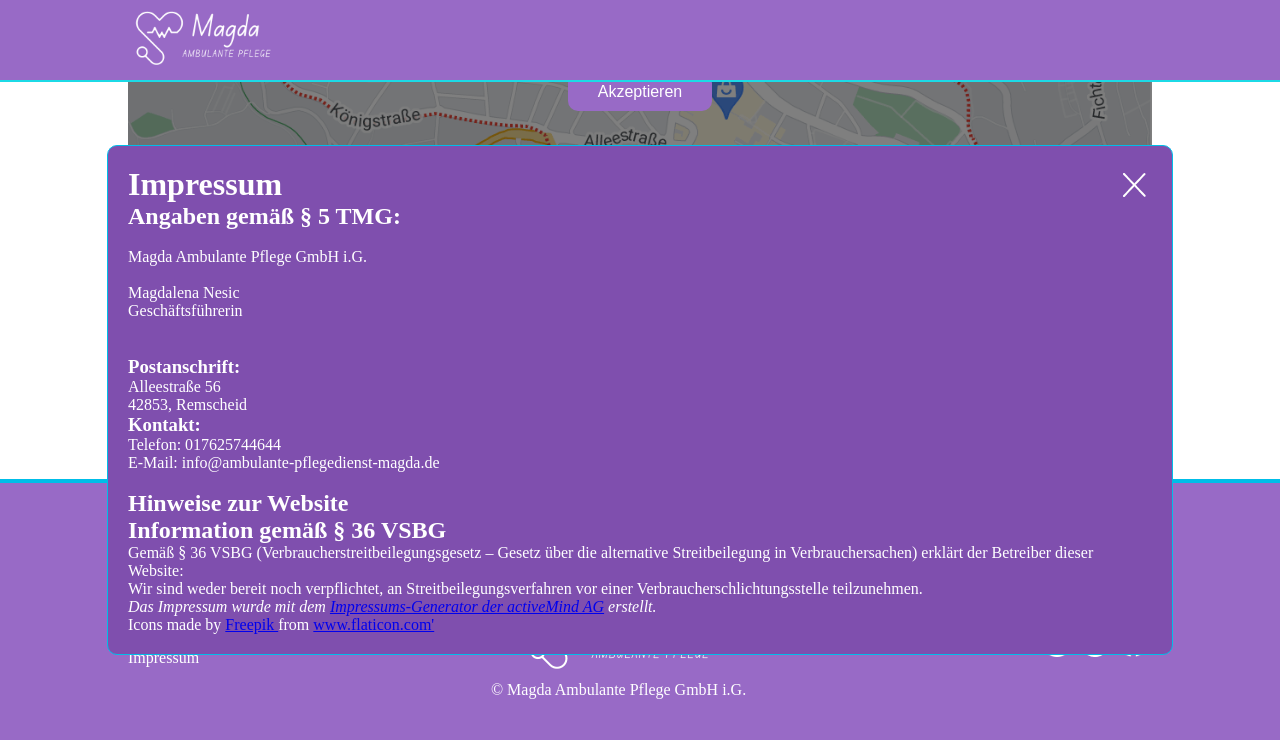
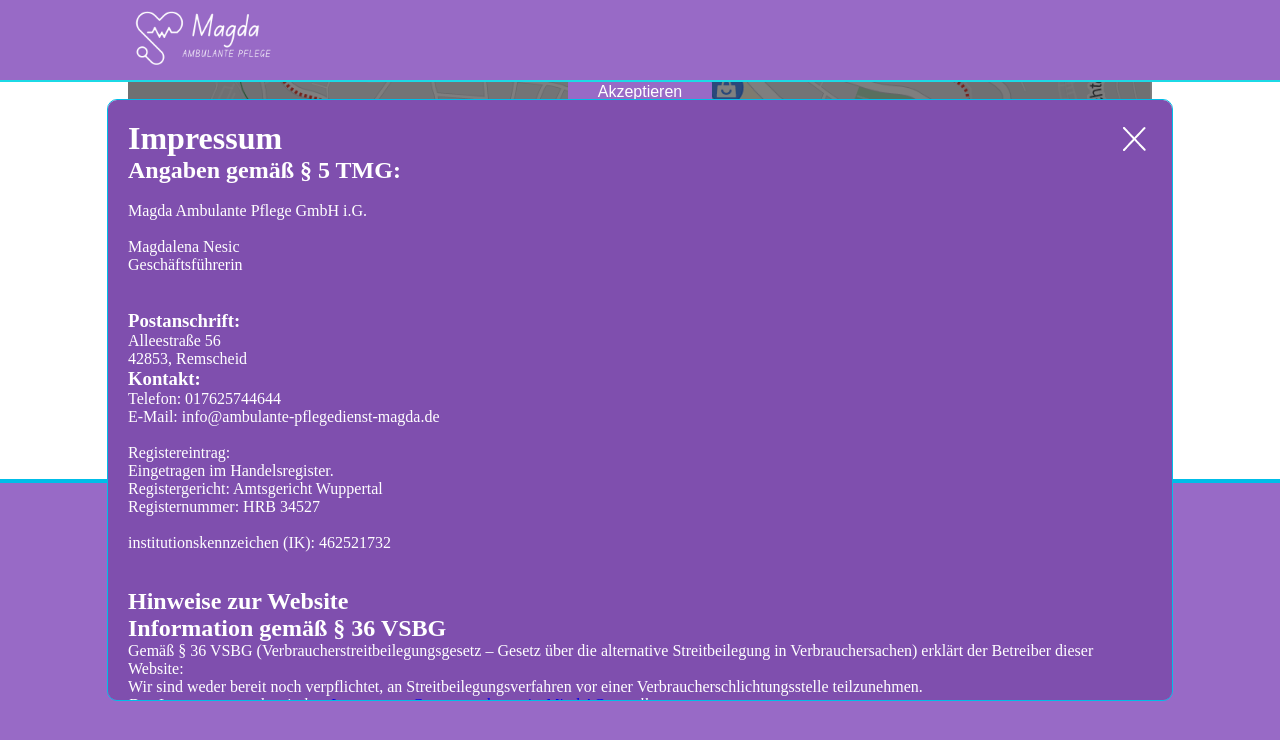
Before and after one commit to NikolaVujovic1988/Magda-Pflegedienst, an Angular app: page / in a window 1280 px wide. Both pictures are taken after a click on the element "Impressum". Shown: the part 3770-4510 px from the top of the page. Built offline with nearby package versions, Linux system fonts and the light colour scheme.

Commit message:
impressum changed

```diff
--- a/src/app/footer/footer.component.html
+++ b/src/app/footer/footer.component.html
@@ -4,7 +4,7 @@
     </div>
     <div class="footer-center">
         <img src="/assets/images/Magda-white-transparent.png" alt="">
-        <span class="span-center">© Magda Ambulante Pflege GmbH i.G.</span>
+        <span class="span-center">© Magda Ambulante Pflege GmbH</span>
     </div>
     <div class="footer-icons">
         <a href="https://instagram.com" target="_blank" class="icon-link">
@@ -33,7 +33,13 @@
             <h3>Kontakt:</h3>
             <p>Telefon: 017625744644<br>E-Mail: info&#64;ambulante-pflegedienst-magda.de</p>
             <p></p>
-            <p><br></p>
+            <p><br>
+                Registereintrag:
+                <br>Eingetragen im Handelsregister.
+                <br>Registergericht: Amtsgericht Wuppertal
+                <br>Registernummer: HRB 34527
+                <br><br>
+                institutionskennzeichen (IK): 462521732 </p> <br><br>
             <p></p>
             <h2>Hinweise zur Website</h2>
             <p></p>
```
